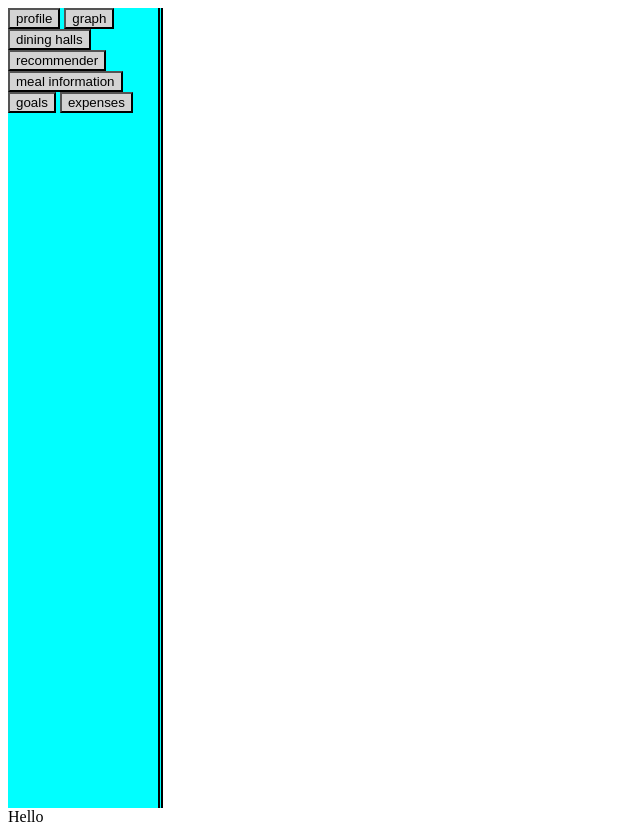
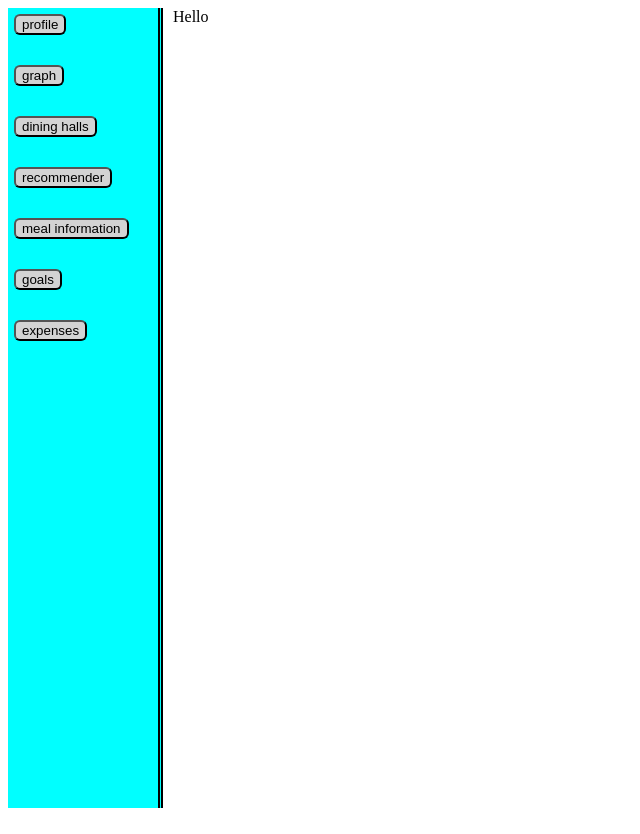
Before and after one commit to MominHumayon/326FinalProject, a plain HTML site: page frontend/navBarExample.html in a window 1280 px wide. Shown: the whole page, without its empty margins (0-640 px from the left). Drawn offline with Linux system fonts and the light colour scheme.

Commit message:
views display inline with navbar

```diff
--- a/frontend/navStyle.css
+++ b/frontend/navStyle.css
@@ -8,9 +8,20 @@
 
 button {
     background-color:lightgray;
+    border-radius:6px;
+    margin:6px;
+    size: 30px;
 }
 
 button:hover {
     color:blue;
     background-color:darkgreen;
 }
+
+body {
+    display:flex;
+}
+
+.view {
+    margin-left: 10px;
+}
```
Also changed, not shown: frontend/navBarExample.html (+6 -0 lines).
